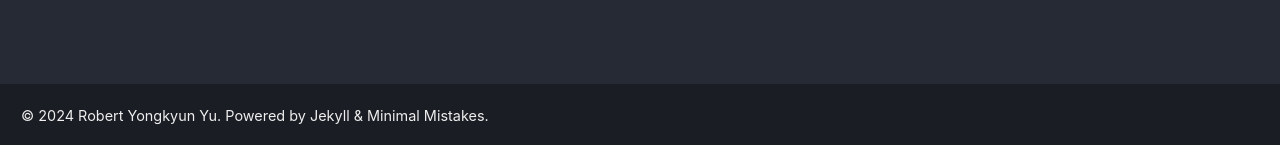
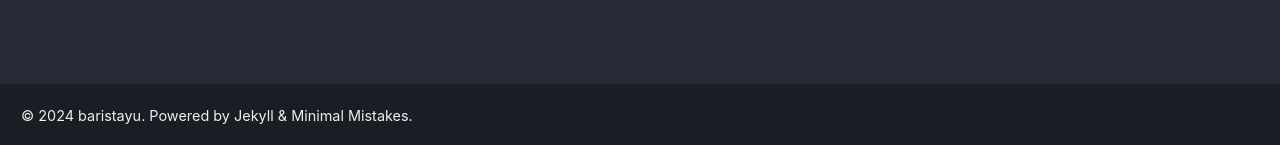
Before and after one commit to BaristaYU/BaristaYU.github.io, a Jekyll site: the page built from index.html, in a window 1280 px wide. Shown: the part 752-897 px from the top of the page. Built offline with Jekyll 4.4.1, drawn with Linux system fonts in a browser that asks for light colours; cached includes are drawn as plain includes; the list of posts is cut into pages by our own code.

Commit message:
이름변경

```diff
--- a/_config.yml
+++ b/_config.yml
@@ -20,7 +20,7 @@ rtl                      : # true, false (default) # turns direction of the page
 title                    : "In a nutshell,"
 title_separator          : "&#124;"
 subtitle                 : "Complex to simple."
-name                     : "Robert Yongkyun Yu"
+name                     : "baristayu"
 description              : "Complex to simple."
 url                      : "https://BaristaYU.github.io"
 baseurl                  : # the subpath of your site, e.g. "/blog"
```
